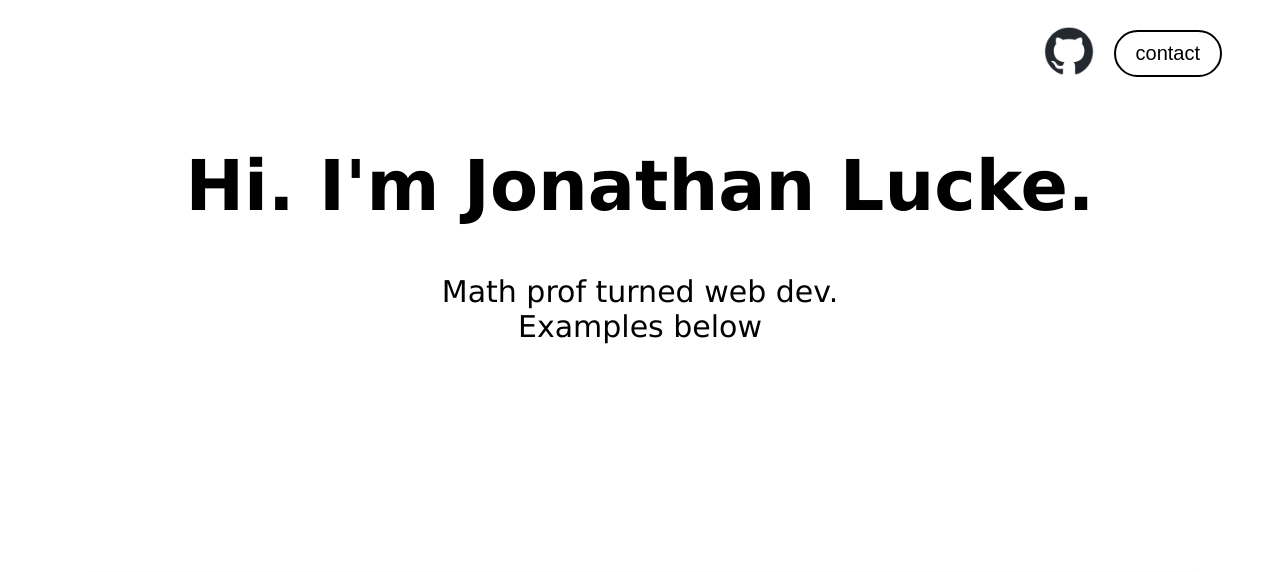
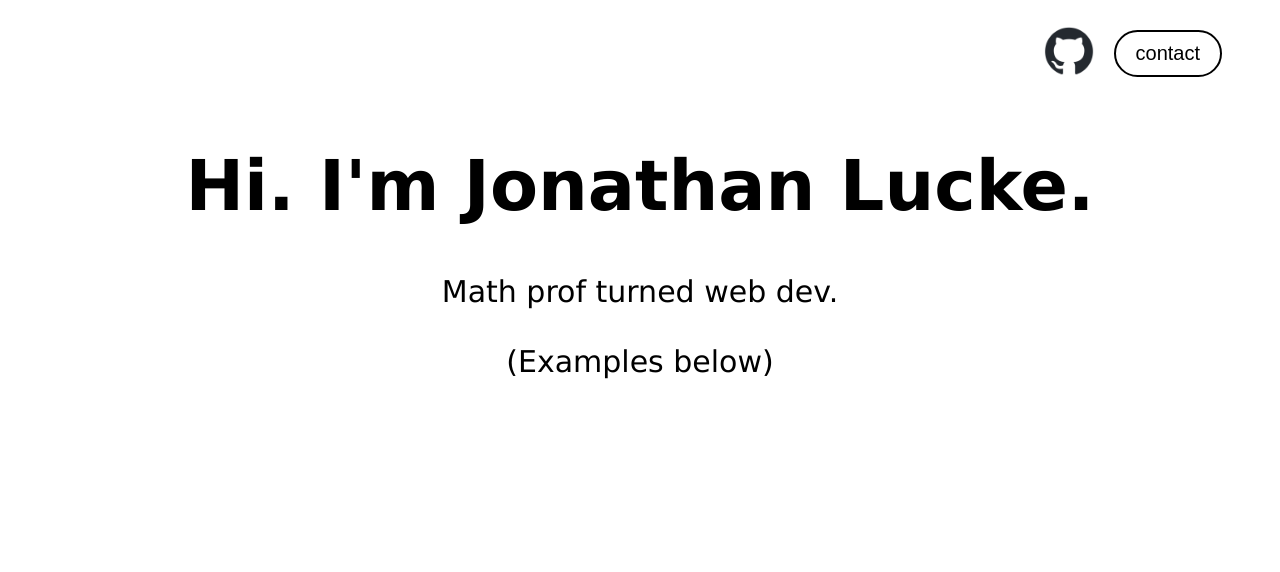
Before and after one commit to j-lucke/portfolio, a plain HTML site: page index.html in a window 1280 px wide. Shown: the top 572 px of the page. Drawn offline with Linux system fonts and the light colour scheme.

Commit message:
testing renamed main

```diff
--- a/index.html
+++ b/index.html
@@ -20,7 +20,7 @@
 
     <div id="intro">
         <h1>Hi. I'm Jonathan Lucke.</h1>
-        <p>Math prof turned web dev.<br>Examples below</examples></p>
+        <p>Math prof turned web dev.<br><br>(Examples below)</examples></p>
     </div>
 
     <div id="projects">
```
